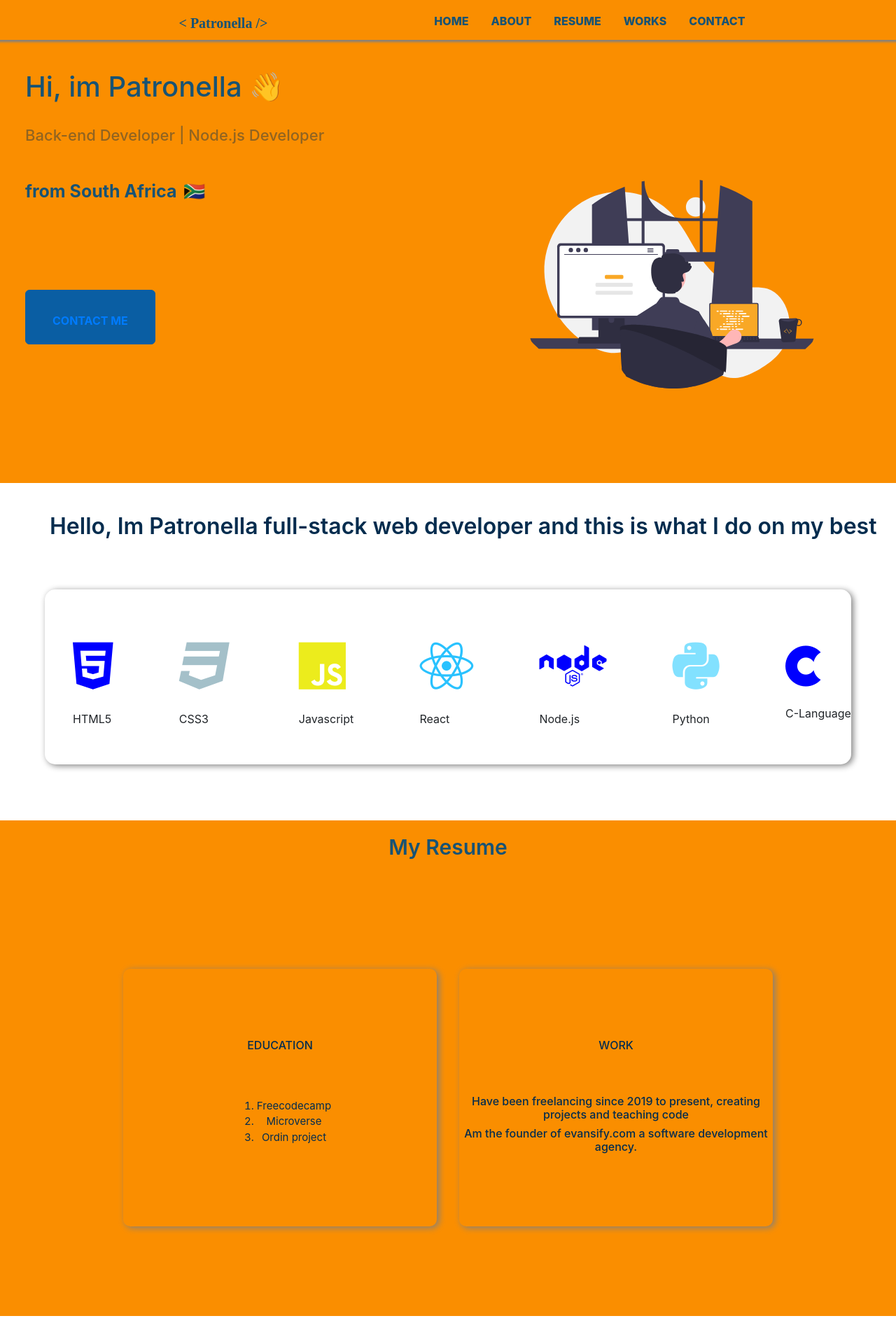
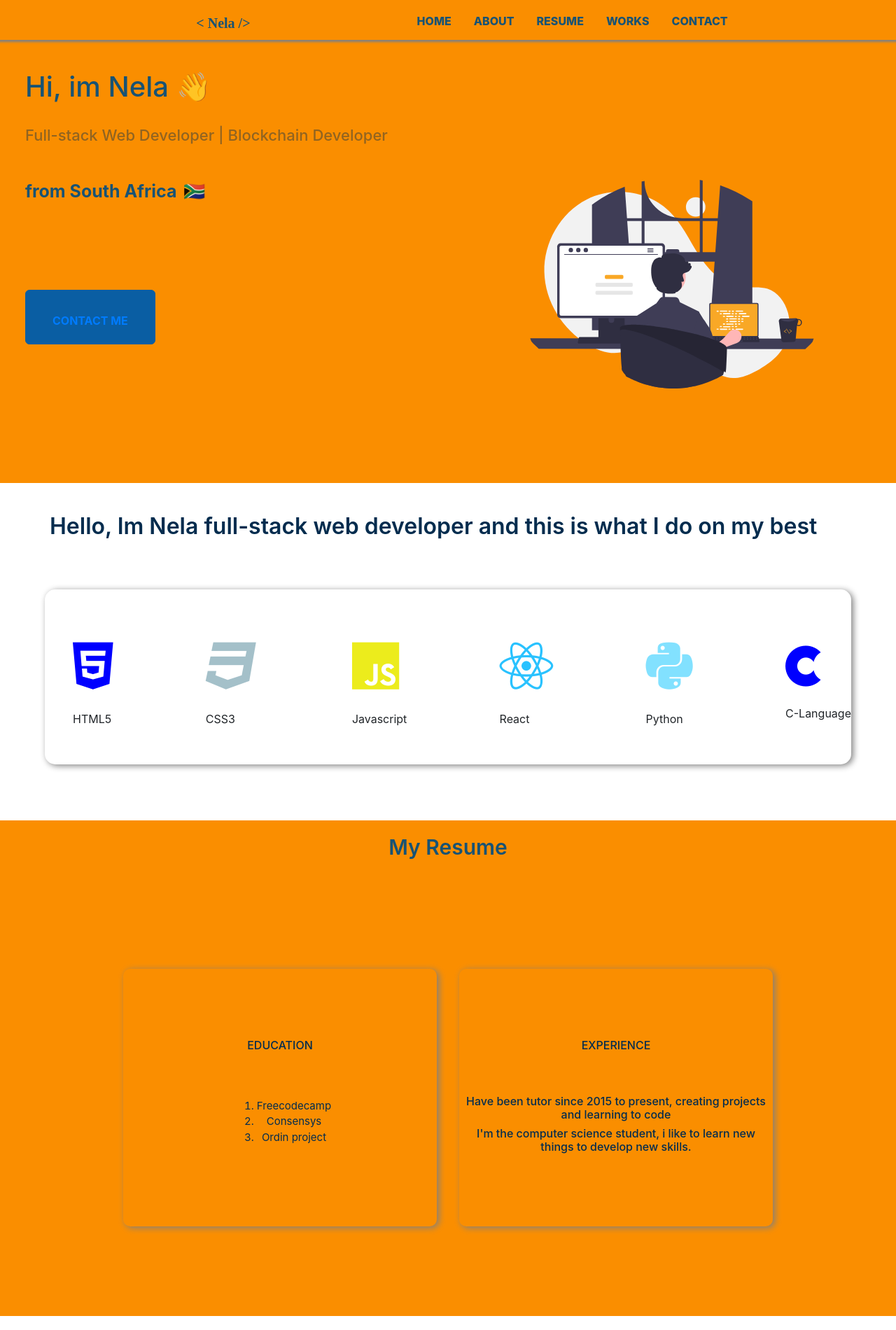
Before and after one commit to nellencr/new-portfolio, a plain HTML site: page index.html in a window 1280 px wide. Shown: the top 1900 px of the page at 70% size. Drawn offline with nearby package versions, Linux system fonts and the light colour scheme; a small style sheet from the web is missing; a web font is replaced by a local one.

Commit message:
update portfolio

```diff
--- a/index.html
+++ b/index.html
@@ -19,7 +19,7 @@
     <nav class="navba">
         <!-- Links -->
         <ul>
-            <li class="nav-item"> <a class="nav-link" id="span" href="#"> < Patronella /></a></li>
+            <li class="nav-item"> <a class="nav-link" id="span" href="#"> < Nela /></a></li>
             <li class="nav-item"><a class="nav-link" href="#home">HOME</a></li>
             <li class="nav-item"><a class="nav-link" href="#about">ABOUT</a></li>
             <li class="nav-item"><a class="nav-link" href="#resume">RESUME</a></li>
@@ -29,9 +29,9 @@
     </nav>
     <section class="cont1" id="home">
       <div class="details">
-        <h1>Hi, im Patronella <span id="hand">👋</span></h1>
+        <h1>Hi, im Nela <span id="hand">👋</span></h1>
         <div class="details1">
-          <h6 class="det" id="animation">Web UI/UX | Node.js Developer</h6>
+          <h6 class="det" id="animation">Full-stack Web Developer | Blockchain Developer</h6>
         </div>
         <h5 id="home_h5">from South Africa<span id="sa">🇿🇦 </span></h5>
         <div class="butnn"><a class="nav-link" href="#contact"><button class="home_btn" type="submit">CONTACT ME</a></button></a>
@@ -43,14 +43,13 @@
       </div>
     </section>
     <section id="about">
-      <h2 class="sec2-h2">Hello, Im Patronella full-stack web developer and this is what I do on my best</h2>
+      <h2 class="sec2-h2">Hello, Im Nela full-stack web developer and this is what I do on my best</h2>
       <div class="sec2-lang">
         <ul>
           <li><i class="fab fa-html5"></i><p id="op">HTML5</p></li>
           <li><i class="fab fa-css3"></i><p id="op">CSS3</p></li>
           <li><i class="fab javascript fa-js"></i><p id="op">Javascript</p></li>
           <li><i class="fab react fa-react"></i><p id="op">React</p></li>
-          <li><i class="fab react fa-node"></i><p id="op">Node.js</p></li>
           <li><i class="fab python fa-python"></i><p id="op">Python</p></li>
           <li><i class="fab fa-cuttlefish"></i><p id="op">C-Language</p></li>
         </ul>
@@ -66,18 +65,18 @@
           <div class="edu">
             <ol>
               <li>Freecodecamp</li>
-              <li>Microverse</li>
+              <li>Consensys</li>
               <li>Ordin project</li>
             </0l>
           </div>
        </div>
        <div class="con1">
         <div class="edu1">
-          <h6>WORK</h6>
+          <h6>EXPERIENCE</h6>
         </div>
         <div class="edu">
-          <h6>Have been freelancing since 2019 to present, creating projects and teaching code</h6>
-          <h6>Am the founder of evansify.com a software development agency.</h6>
+          <h6>Have been tutor since 2015 to present, creating projects and learning to code</h6>
+          <h6>I'm the computer science student, i like to learn new things to develop new skills.</h6>
         </div>
         </div>
       </div>
@@ -155,7 +154,7 @@
       <p id="small"> ©  patronella 2022 | All rights reserved </p>
     </footer>
     <script>
-      const arrayStr = ['Back-end Developer | Node.js Developer', 'Web UI/UX Developer | React Developer', 'Dart Developer | Python Developer']
+      const arrayStr = ['Full-stack Web Developer | Blockchain Developer', 'C Developer | React Developer', 'Dart Developer | Python Developer']
 
       const animation = document.getElementById('animation')
       let i = -1
```
Also changed, not shown: styles.css (+5 -23 lines).
